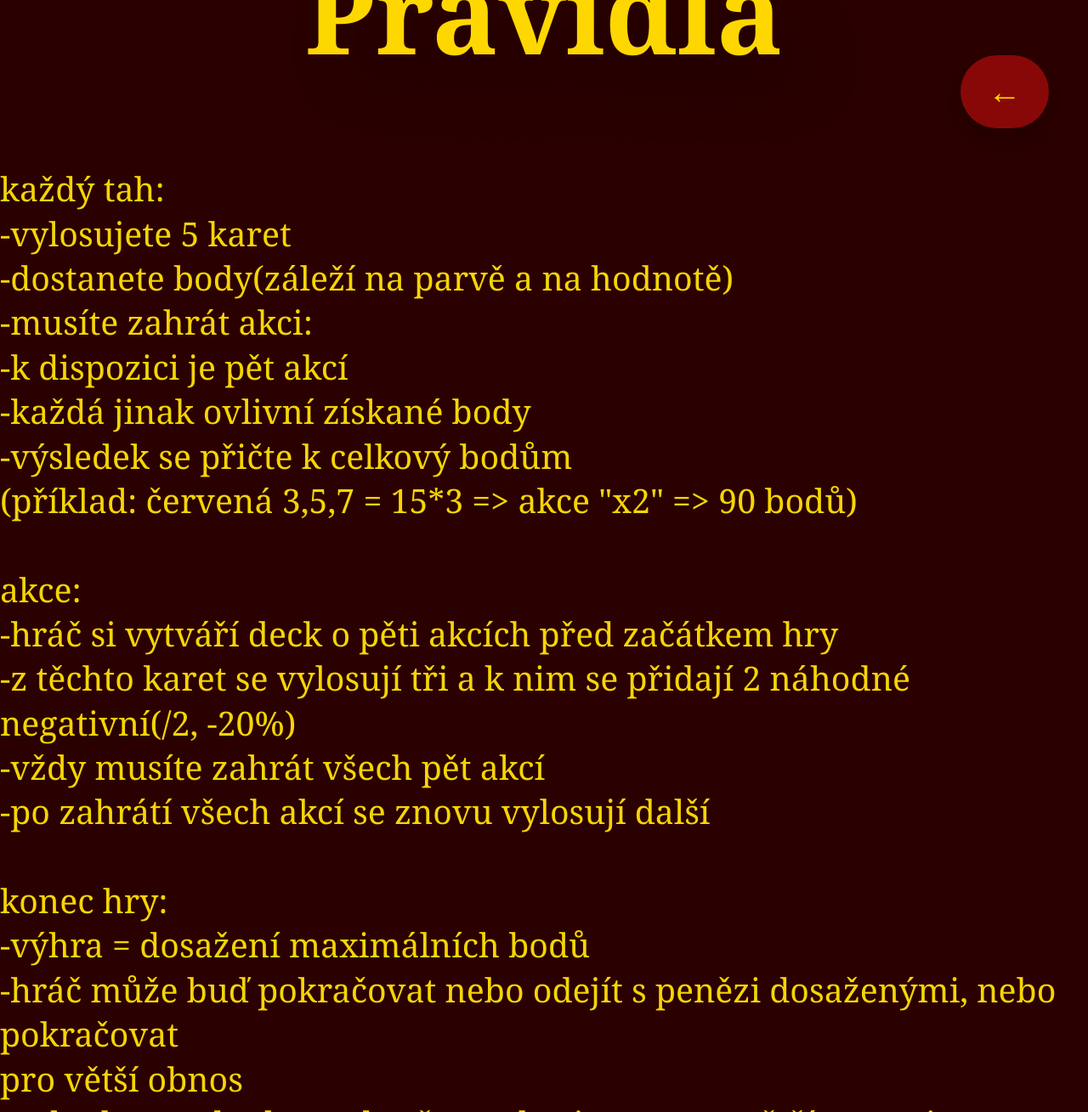
After one commit to Kybernetika-SPSE/RP_Vojacek_Vodicka_Nemec, a Flask app: page /twist/rules in a window 1280 px wide. The commit adds this page. Shown: the whole page at 85% size. Run offline with Flask 3, Linux system fonts and the light colour scheme; the visitor is signed in with stand-in values (Sample User, id 1); some libraries are stand-ins or nearby versions.

Commit message:
minor fix + rules tab

```diff
--- a/banger/jsons/users.json
+++ b/banger/jsons/users.json
@@ -254,6 +254,9 @@
                 "slot4": "none",
                 "slotA": "none"
             }
-        }
+        },
+        "issues": [
+            "Pouze_Admin"
+        ]
     }
 }
--- a/banger/main.py
+++ b/banger/main.py
@@ -381,6 +381,12 @@ def userscreen():
             listU += i + "<br>"
 
     return render_template("userscreen.html", listU = listU)
+
+@app.route("/twist/rules")
+@login_required
+def rules():
+
+    return render_template("rules.html")
 #--------------fet--------------------
 
 @app.route("/twist/fet/balance")
--- /dev/null
+++ b/banger/templates/rules.html
@@ -0,0 +1,52 @@
+<html lang="cs">
+<head>
+  <meta charset="UTF-8">
+  <meta name="viewport" content="width=device-width, initial-scale=1.0">
+  <title>DefNotGamba</title>
+  <link rel="stylesheet" href="{{ url_for('static', filename='styles-twist.css') }}">
+  <style>
+    @media screen and (max-aspect-ratio: 9/16) {
+      body * {
+        display: none !important;
+      }
+      body::before {
+        content: "Otočte své zařízení na šířku";
+        display: block;
+        text-align: center;
+        font-size: 20px;
+        color: red;
+        margin-top: 50vh;
+      }
+    }
+    </style>
+</head>
+<body>
+    <h1>---------</h1>
+    <h1>Pravidla</h1>
+    <a class="buttonF" id="back" onclick="history.back()" style="top: 5dvh;">←</a>
+    <p style="line-height: 4dvh; text-align: left;">
+každý tah:<br>
+-vylosujete 5 karet<br>
+-dostanete body(záleží na parvě a na hodnotě)<br>
+-musíte zahrát akci:<br>
+    -k dispozici je pět akcí<br>
+    -každá jinak ovlivní získané body<br>
+-výsledek se přičte k celkový bodům<br>
+(příklad: červená 3,5,7 = 15*3 => akce "x2" => 90 bodů)<br>
+<br>
+akce:<br>
+-hráč si vytváří deck o pěti akcích před začátkem hry<br>
+-z těchto karet se vylosují tři a k nim se přidají 2 náhodné negativní(/2, -20%)<br>
+-vždy musíte zahrát všech pět akcí<br>
+-po zahrátí všech akcí se znovu vylosují další<br>
+<br>
+konec hry:<br>
+-výhra = dosažení maximálních bodů<br>
+    -hráč může buď pokračovat nebo odejít s penězi dosaženými, nebo pokračovat<br>
+    pro větší obnos<br>
+    -pokud se rozhodne pokračovat, hraje znovu s větším maximem a "zlejšími" negativními akcemi<br>
+<br>
+-prohra = dosažení 0 bodů Poté, co hráč dosáhl 1/2 maxima<br>
+    -hráč ztratí všechny dosažené peníze a hra končí<br>
+    </p>
+</body>
--- a/banger/templates/twist_game.html
+++ b/banger/templates/twist_game.html
@@ -21,6 +21,8 @@
     </style>
 </head>
 <body>
+  <a class="buttonF" id="fulls" onclick="fullscreen()">⛶</a>
+  <a class="buttonF" id="help" onclick="location.href='/twist/rules'" style="top: 12dvh;">?</a>
     <div class="progress-container">
         <div class="progress-bar" id="progressBar"></div>
     </div>
@@ -50,6 +52,7 @@
     <button class="functionbutton" id="functionbutton1" onclick="switchstuff()">ඞ</button>
     <button class="functionbutton" id="functionbutton2" onclick="reset()">sus</button>
 
+    <script src="{{ url_for('static', filename='twist/javas.js') }}"></script>
     <script>
       let array
       let slideshowImages
```
Also changed, not shown: banger/static/twist/javas.js (+27 -1 lines).
